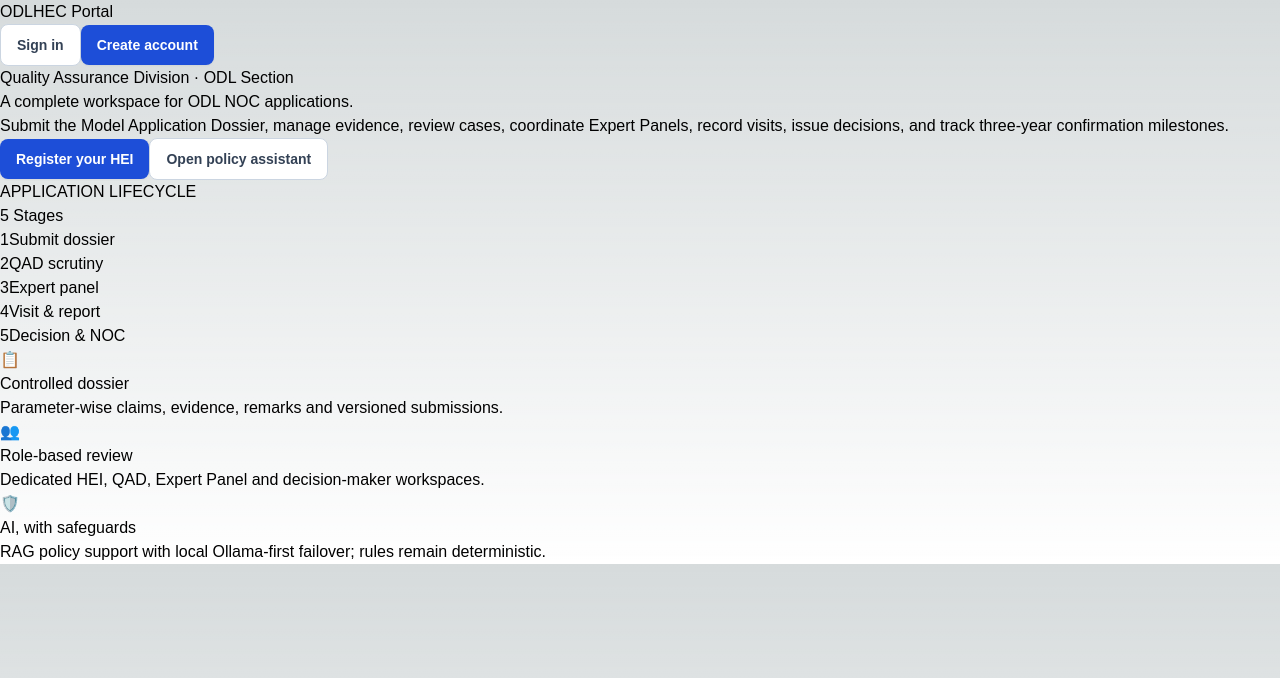
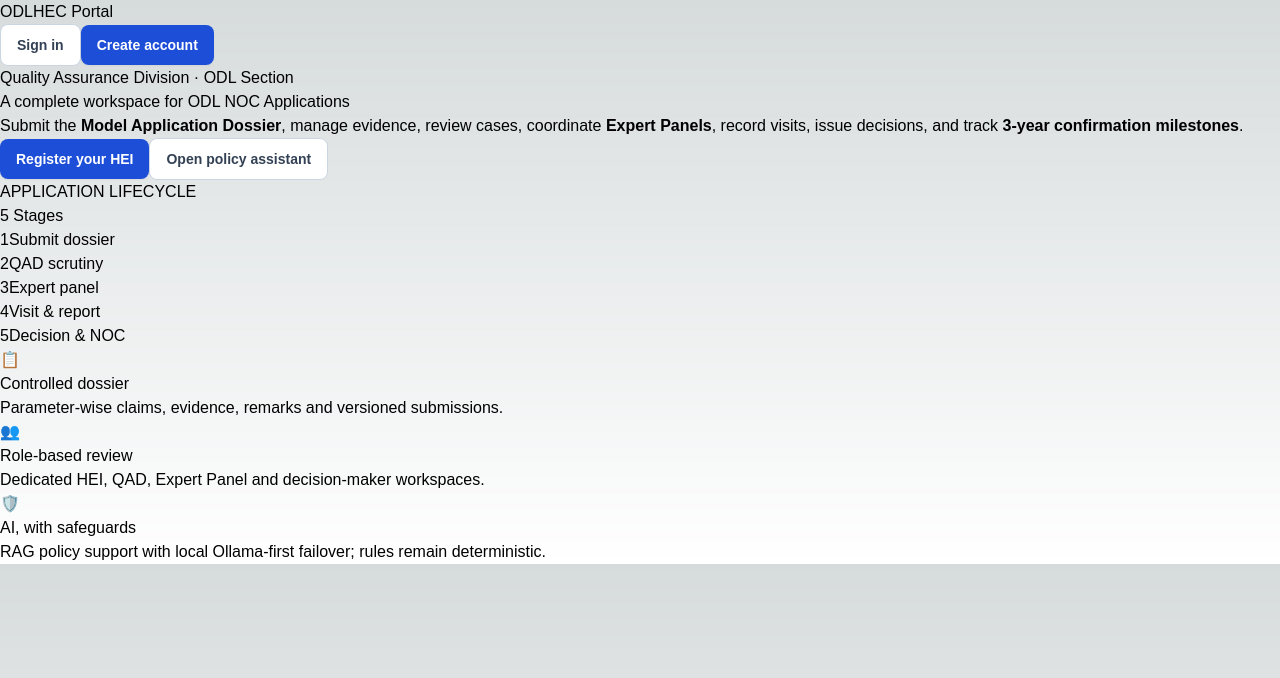
Before and after one commit to AbdulAzeemHashmi/hec-odl-application-orchestrator, a Next.js app: page / in a window 1280 px wide. Shown: the top 678 px of the page. Built offline with nearby package versions, Linux system fonts and the light colour scheme.

Commit message:
modified:   app/page.tsx

```diff
--- a/app/page.tsx
+++ b/app/page.tsx
@@ -28,16 +28,16 @@ export default function Home() {
               Quality Assurance Division · ODL Section
             </div>
 
-            <h1 className="mt-6 max-w-3xl text-4xl sm:text-5xl lg:text-6xl font-extrabold leading-tight tracking-tight text-slate-950">
-              A complete workspace for <span className="text-blue-800 underline decoration-blue-300 decoration-wavy decoration-2 underline-offset-8">ODL NOC</span> applications.
+            <h1 className="mt-6 max-w-3xl text-4xl sm:text-5xl lg:text-6xl font-extrabold leading-[1.12] tracking-tight text-slate-950">
+              A complete workspace for <span className="bg-gradient-to-r from-blue-700 via-blue-800 to-indigo-900 bg-clip-text text-transparent underline decoration-blue-400 decoration-2 underline-offset-8 whitespace-nowrap">ODL NOC Applications</span>
             </h1>
 
-            <p className="mt-6 max-w-2xl text-lg leading-8 text-slate-600 font-normal">
-              Submit the Model Application Dossier, manage evidence, review cases, coordinate Expert Panels, record visits, issue decisions, and track three-year confirmation milestones.
+            <p className="mt-6 max-w-2xl text-lg sm:text-xl leading-relaxed text-slate-600 font-normal">
+              Submit the <strong className="font-semibold text-slate-900">Model Application Dossier</strong>, manage evidence, review cases, coordinate <strong className="font-semibold text-slate-900">Expert Panels</strong>, record visits, issue decisions, and track <strong className="font-semibold text-slate-900">3-year confirmation milestones</strong>.
             </p>
 
             <div className="mt-8 flex flex-wrap gap-4">
-              <Link href="/signup" className="btn-primary px-7 py-3 text.base font-semibold shadow-lg shadow-blue-800/25 hover:shadow-xl transition-all">
+              <Link href="/signup" className="btn-primary px-7 py-3 text-base font-semibold shadow-lg shadow-blue-800/25 hover:shadow-xl transition-all">
                 Register your HEI
               </Link>
               <Link href="/llm" className="btn-secondary px-7 py-3 text-base font-semibold border-slate-300 hover:bg-slate-100 transition-all">
```
